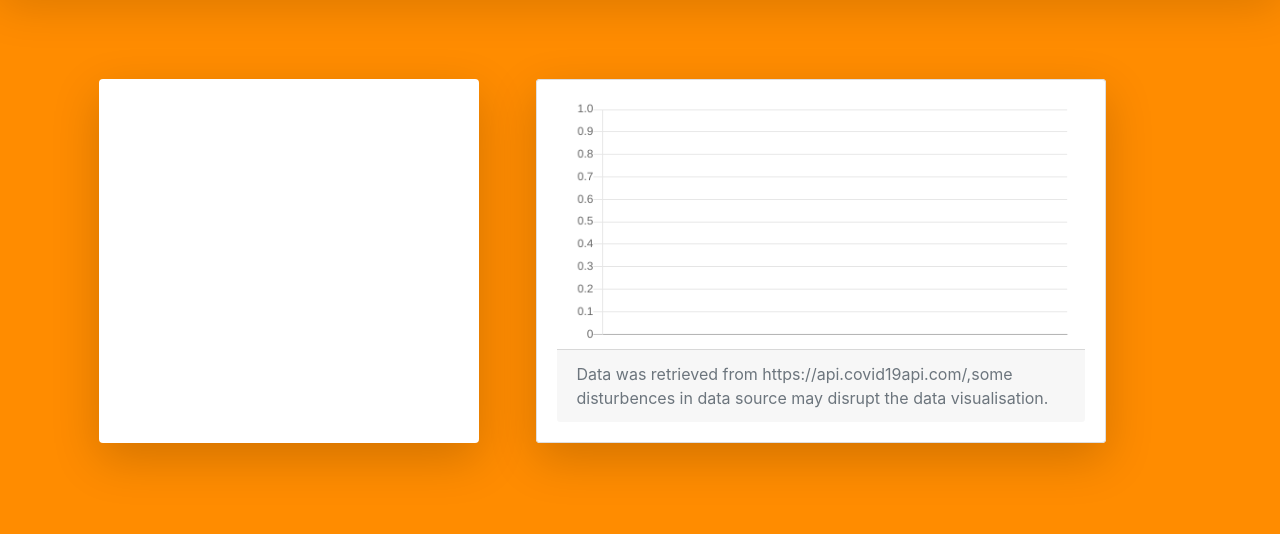
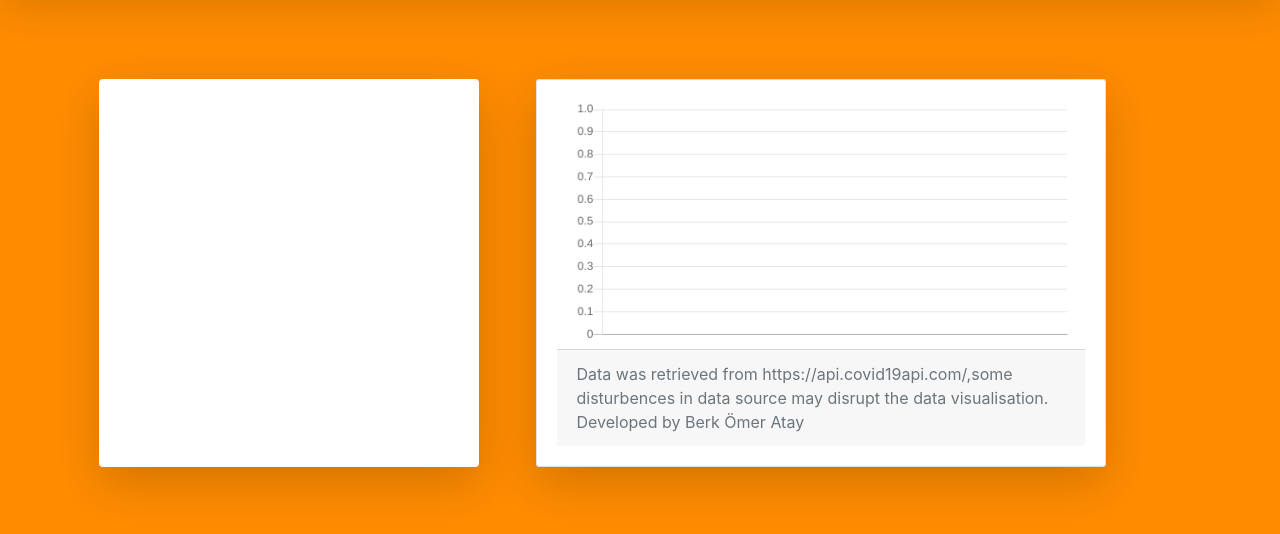
Before and after one commit to berkomeratay/berkomeratay.github.io, a plain HTML site: page index.html in a window 1280 px wide. Shown: the part 54-588 px from the top of the page. Drawn offline with nearby package versions, Linux system fonts and the light colour scheme; no server answers.

Commit message:
Update index.html

```diff
--- a/index.html
+++ b/index.html
@@ -103,7 +103,7 @@
                     <div class="card-body">
                         <canvas id="myCanvas" class="container"></canvas>
                         <div class="card-footer text-muted">
-                            Data was retrieved from https://api.covid19api.com/,some disturbences in data source may disrupt the data visualisation.
+                            Data was retrieved from https://api.covid19api.com/,some disturbences in data source may disrupt the data visualisation. Developed by Berk Ömer Atay
                           </div>
 
                     </div>
```
